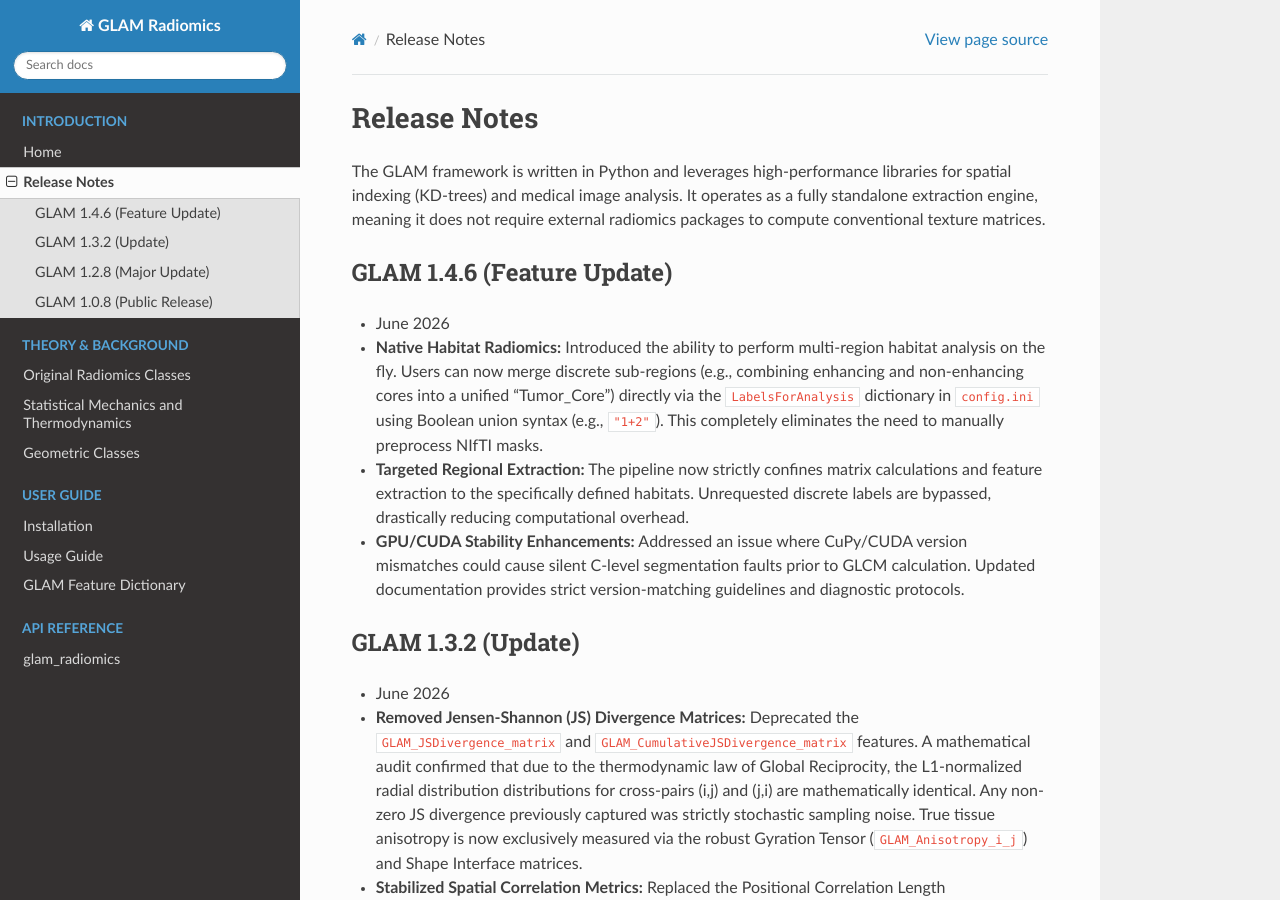
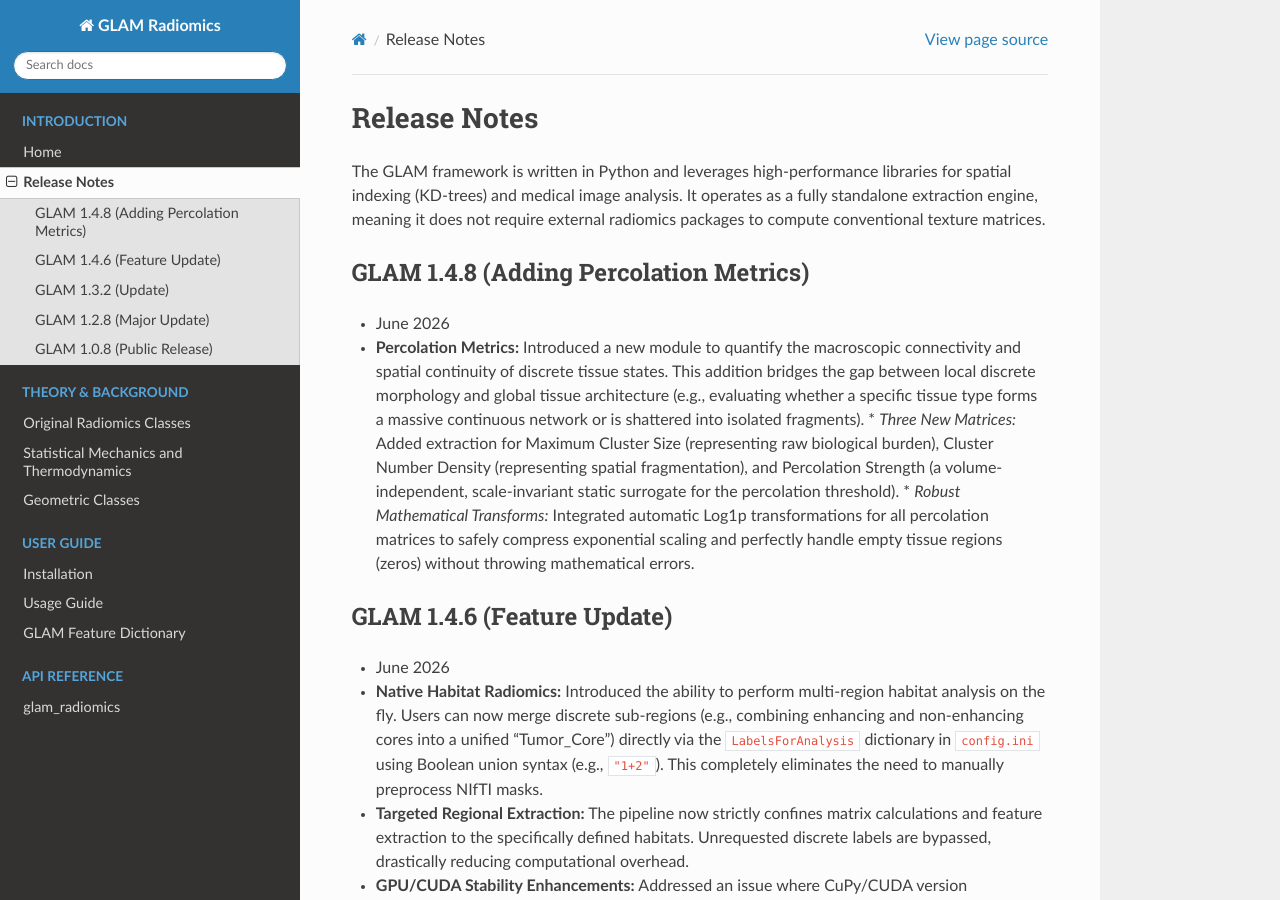
Before and after one commit to yurivelichko/glam-radiomics, a Sphinx documentation site: the page built from docs/source/releasenotes.rst, in a window 1280 px wide and 900 px high. Built offline with Sphinx 7.4.7 and the Read the Docs theme 3.1.0, drawn with Linux system fonts in a browser that asks for light colours.

Commit message:
Documentation update

```diff
--- a/docs/source/releasenotes.rst
+++ b/docs/source/releasenotes.rst
@@ -2,6 +2,13 @@ Release Notes
 =============
 
 The GLAM framework is written in Python and leverages high-performance libraries for spatial indexing (KD-trees) and medical image analysis. It operates as a fully standalone extraction engine, meaning it does not require external radiomics packages to compute conventional texture matrices.
+
+GLAM 1.4.8 (Adding Percolation Metrics)
+---------------------------
+* June 2026
+* **Percolation Metrics:** Introduced a new module to quantify the macroscopic connectivity and spatial continuity of discrete tissue states. This addition bridges the gap between local discrete morphology and global tissue architecture (e.g., evaluating whether a specific tissue type forms a massive continuous network or is shattered into isolated fragments).
+  * *Three New Matrices:* Added extraction for Maximum Cluster Size (representing raw biological burden), Cluster Number Density (representing spatial fragmentation), and Percolation Strength (a volume-independent, scale-invariant static surrogate for the percolation threshold).
+  * *Robust Mathematical Transforms:* Integrated automatic Log1p transformations for all percolation matrices to safely compress exponential scaling and perfectly handle empty tissue regions (zeros) without throwing mathematical errors.
 
 GLAM 1.4.6 (Feature Update)
 ---------------------------
```
Also changed, not shown: README.md (+1 -1 lines).
